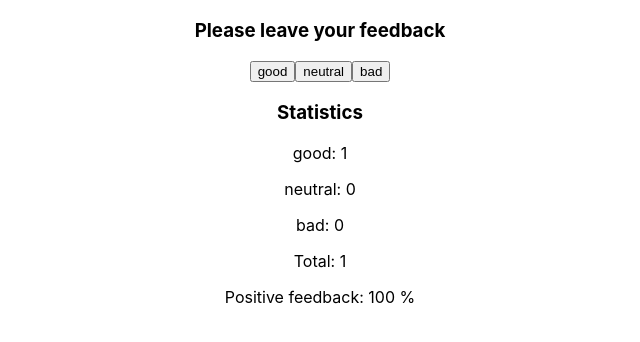
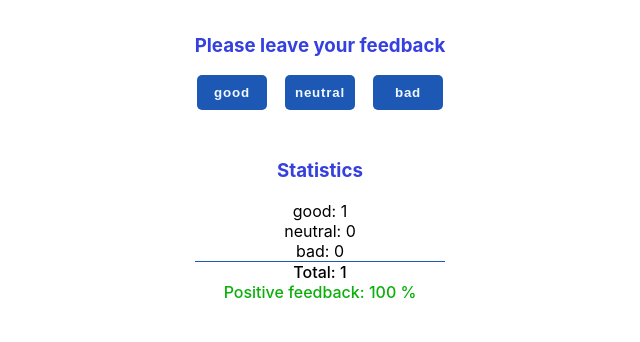
Before and after one commit to AnastasiaZhab/react-02-feedback, a React (Create React App) app: page / in a window 1280 px wide. Both pictures are taken after a click on the button "good". Shown: the top 342 px of the page, without its empty margins (320-960 px from the left). Built offline with nearby package versions, Linux system fonts and the light colour scheme.

Commit message:
add styles to Statistics

```diff
--- a/src/components/FeedbackOption/FeedbackOption.jsx
+++ b/src/components/FeedbackOption/FeedbackOption.jsx
@@ -2,12 +2,12 @@ import s from './FeedbackOption.module.css';
 
 const FeedbackOption = ({options, onLeaveFeedback}) => {
     return (
-        <div>
+        <div className={s.div}>
             {/* <h2>Feedback options</h2> */}
 
             {options.map(option => {
                 return (
-                    <button type="button" key={option} onClick={onLeaveFeedback}>{option}</button>
+                    <button type="button" className={s.button} key={option} onClick={onLeaveFeedback}>{option}</button>
                 )
             })}
         </div>
--- a/src/components/FeedbackOption/FeedbackOption.module.css
+++ b/src/components/FeedbackOption/FeedbackOption.module.css
@@ -0,0 +1,20 @@
+.div {
+  display: flex;
+  justify-content: center;
+}
+
+.button {
+  width: 70px;
+  height: 35px;
+  background-color: rgb(29, 89, 180);
+  color: aliceblue;
+  font-weight: 700;
+  font-size: 400;
+  letter-spacing: 0.8px;
+  border-radius: 5px;
+  border: none;
+}
+
+.button:not(:last-child) {
+  margin-right: 18px;
+}
--- a/src/components/Section/Section.module.css
+++ b/src/components/Section/Section.module.css
@@ -0,0 +1,14 @@
+.section {
+    display: block;
+    width: 400px;
+    height: auto;
+    margin-left: auto;
+    margin-right: auto;
+    padding: 15px 0;
+    /* background-color: rgb(230, 248, 242); */
+  }
+
+  .title {
+    text-align: center;
+    color: rgb(53, 64, 223);
+  }
--- a/src/components/Statistics/Statistics.jsx
+++ b/src/components/Statistics/Statistics.jsx
@@ -1,13 +1,13 @@
+import s from './Statistics.module.css';
+
 const Statistics = ({good, neutral, bad, total, positiveFeedback}) => {
     return (
-        <div>
-            {/* <h2>Statistics</h2> */}
-
-            <p>good: {good}</p>
-            <p>neutral: {neutral}</p>
-            <p>bad: {bad}</p>
-            <p>Total: {total}</p>
-            <p>Positive feedback: {Math.round(positiveFeedback)} %</p>
+        <div className={s.div}>
+            <span>good: {good}</span>
+            <span>neutral: {neutral}</span>
+            <span>bad: {bad}</span>
+            <span className={s.total}>Total: {total}</span>
+            <span className={s.feedback}>Positive feedback: {Math.round(positiveFeedback)} %</span>
 
             {/* {options.map(option => {
                 return (
--- a/src/components/Statistics/Statistics.module.css
+++ b/src/components/Statistics/Statistics.module.css
@@ -0,0 +1,15 @@
+  .div {
+    display: flex;
+    flex-direction: column;
+    padding: 0 75px;
+  }
+
+  .total {
+    border-top: 1px solid rgb(29, 89, 180);
+    font-weight: 500;
+  }
+
+  .feedback {
+    font-weight: 500;
+    color: rgb(10, 175, 10);
+  }
```
